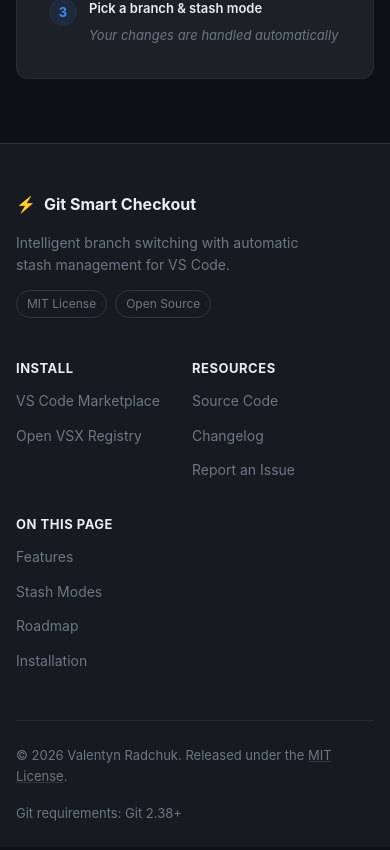
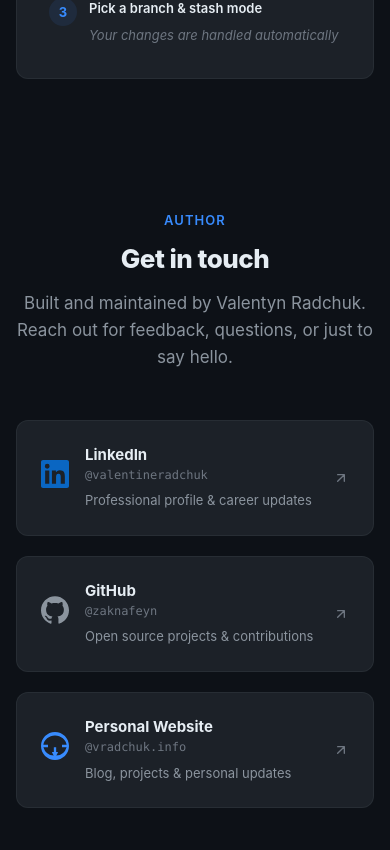
Before and after one commit to zaknafeyn/git-smart-checkout, a React (Vite) app in the folder website/: page / in a window 390 px wide. Shown: the part 7854-8704 px from the top of the page. Built offline with nearby package versions, Linux system fonts and the light colour scheme.

Commit message:
Add Contacts section with LinkedIn, GitHub, and personal website links

```diff
--- a/website/src/App.tsx
+++ b/website/src/App.tsx
@@ -4,6 +4,7 @@
 import { StashModes } from './components/StashModes/StashModes';
 import { PlannedFeatures } from './components/PlannedFeatures/PlannedFeatures';
 import { Installation } from './components/Installation/Installation';
+import { Contact } from './components/Contact/Contact';
 import { Footer } from './components/Footer/Footer';
 
 export function App() {
@@ -16,6 +17,7 @@
         <StashModes />
         <PlannedFeatures />
         <Installation />
+        <Contact />
       </main>
       <Footer />
     </>
--- /dev/null
+++ b/website/src/components/Contact/Contact.module.css
@@ -0,0 +1,162 @@
+.section {
+  padding: 96px 0;
+  background: var(--bg-primary);
+}
+
+.header {
+  text-align: center;
+  margin-bottom: 48px;
+}
+
+.eyebrow {
+  display: inline-block;
+  margin-bottom: 12px;
+  font-size: 13px;
+  font-weight: 600;
+  letter-spacing: 0.08em;
+  text-transform: uppercase;
+  color: var(--accent);
+}
+
+.title {
+  font-size: clamp(26px, 4vw, 40px);
+  font-weight: 800;
+  letter-spacing: -0.02em;
+  color: var(--text-primary);
+  margin: 0 auto 16px;
+  line-height: 1.2;
+}
+
+.subtitle {
+  font-size: 17px;
+  color: var(--text-secondary);
+  max-width: 480px;
+  margin: 0 auto;
+}
+
+.cards {
+  display: grid;
+  grid-template-columns: repeat(3, 1fr);
+  gap: 20px;
+  max-width: 900px;
+  margin: 0 auto;
+}
+
+.card {
+  display: flex;
+  align-items: center;
+  gap: 16px;
+  padding: 24px;
+  border-radius: var(--radius-md);
+  background: var(--bg-card);
+  border: 1px solid var(--border-subtle);
+  text-decoration: none;
+  transition: border-color 0.2s, transform 0.2s, box-shadow 0.2s;
+  position: relative;
+  overflow: hidden;
+}
+
+.card::before {
+  content: '';
+  position: absolute;
+  inset: 0;
+  opacity: 0;
+  transition: opacity 0.2s;
+}
+
+.card:hover {
+  transform: translateY(-3px);
+  box-shadow: var(--shadow-lg);
+}
+
+/* LinkedIn — blue */
+.card.linkedin { color: var(--text-primary) !important; }
+.card.linkedin:hover { border-color: #0a66c2; }
+.card.linkedin::before { background: radial-gradient(circle at 0% 0%, rgba(10, 102, 194, 0.08) 0%, transparent 60%); }
+.card.linkedin:hover::before { opacity: 1; }
+.card.linkedin .cardIcon { color: #0a66c2; }
+
+/* GitHub — neutral */
+.card.github { color: var(--text-primary) !important; }
+.card.github:hover { border-color: var(--text-muted); }
+.card.github::before { background: radial-gradient(circle at 0% 0%, rgba(255,255,255, 0.04) 0%, transparent 60%); }
+.card.github:hover::before { opacity: 1; }
+.card.github .cardIcon { color: var(--text-secondary); }
+
+/* Website — accent */
+.card.website { color: var(--text-primary) !important; }
+.card.website:hover { border-color: var(--accent); }
+.card.website::before { background: radial-gradient(circle at 0% 0%, rgba(56, 139, 253, 0.08) 0%, transparent 60%); }
+.card.website:hover::before { opacity: 1; }
+.card.website .cardIcon { color: var(--accent); }
+
+.cardIcon {
+  flex-shrink: 0;
+  transition: transform 0.2s;
+  position: relative;
+  z-index: 1;
+}
+
+.card:hover .cardIcon {
+  transform: scale(1.1);
+}
+
+.cardBody {
+  flex: 1;
+  min-width: 0;
+  position: relative;
+  z-index: 1;
+}
+
+.cardMeta {
+  display: flex;
+  flex-direction: column;
+  gap: 2px;
+  margin-bottom: 6px;
+}
+
+.cardLabel {
+  font-size: 15px;
+  font-weight: 700;
+  color: var(--text-primary);
+  line-height: 1.3;
+}
+
+.cardHandle {
+  font-size: 12px;
+  color: var(--text-muted);
+  font-family: var(--font-mono);
+}
+
+.cardDesc {
+  font-size: 13px;
+  line-height: 1.5;
+  color: var(--text-secondary);
+}
+
+.arrow {
+  flex-shrink: 0;
+  color: var(--text-muted);
+  transition: color 0.2s, transform 0.2s;
+  position: relative;
+  z-index: 1;
+  margin-left: auto;
+}
+
+.card:hover .arrow {
+  color: var(--text-secondary);
+  transform: translate(2px, -2px);
+}
+
+@media (max-width: 900px) {
+  .cards {
+    grid-template-columns: 1fr;
+    max-width: 480px;
+  }
+}
+
+@media (max-width: 768px) {
+  .section {
+    padding: 64px 0;
+  }
+}
--- /dev/null
+++ b/website/src/components/Contact/Contact.tsx
@@ -0,0 +1,95 @@
+import styles from './Contact.module.css';
+
+const contacts = [
+  {
+    id: 'linkedin',
+    href: 'https://www.linkedin.com/in/valentineradchuk/',
+    label: 'LinkedIn',
+    handle: 'valentineradchuk',
+    description: 'Professional profile & career updates',
+    icon: (
+      <svg width="28" height="28" viewBox="0 0 24 24" fill="currentColor" aria-hidden="true">
+        <path d="M20.447 20.452h-3.554v-5.569c0-1.328-.027-3.037-1.852-3.037-1.853 0-2.136 1.445-2.136 2.939v5.667H9.351V9h3.414v1.561h.046c.477-.9 1.637-1.85 3.37-1.85 3.601 0 4.267 2.37 4.267 5.455v6.286zM5.337 7.433a2.062 2.062 0 0 1-2.063-2.065 2.064 2.064 0 1 1 2.063 2.065zm1.782 13.019H3.555V9h3.564v11.452zM22.225 0H1.771C.792 0 0 .774 0 1.729v20.542C0 23.227.792 24 1.771 24h20.451C23.2 24 24 23.227 24 22.271V1.729C24 .774 23.2 0 22.222 0h.003z" />
+      </svg>
+    ),
+    color: 'linkedin',
+  },
+  {
+    id: 'github',
+    href: 'https://github.com/zaknafeyn',
+    label: 'GitHub',
+    handle: 'zaknafeyn',
+    description: 'Open source projects & contributions',
+    icon: (
+      <svg width="28" height="28" viewBox="0 0 24 24" fill="currentColor" aria-hidden="true">
+        <path d="M12 .297c-6.63 0-12 5.373-12 12 0 5.303 3.438 9.8 8.205 11.385.6.113.82-.258.82-.577 0-.285-.01-1.04-.015-2.04-3.338.724-4.042-1.61-4.042-1.61C4.422 18.07 3.633 17.7 3.633 17.7c-1.087-.744.084-.729.084-.729 1.205.084 1.838 1.236 1.838 1.236 1.07 1.835 2.809 1.305 3.495.998.108-.776.417-1.305.76-1.605-2.665-.3-5.466-1.332-5.466-5.93 0-1.31.465-2.38 1.235-3.22-.135-.303-.54-1.523.105-3.176 0 0 1.005-.322 3.3 1.23.96-.267 1.98-.399 3-.405 1.02.006 2.04.138 3 .405 2.28-1.552 3.285-1.23 3.285-1.23.645 1.653.24 2.873.12 3.176.765.84 1.23 1.91 1.23 3.22 0 4.61-2.805 5.625-5.475 5.92.42.36.81 1.096.81 2.22 0 1.606-.015 2.896-.015 3.286 0 .315.21.69.825.57C20.565 22.092 24 17.592 24 12.297c0-6.627-5.373-12-12-12" />
+      </svg>
+    ),
+    color: 'github',
+  },
+  {
+    id: 'website',
+    href: 'https://vradchuk.info/',
+    label: 'Personal Website',
+    handle: 'vradchuk.info',
+    description: 'Blog, projects & personal updates',
+    icon: (
+      <svg width="28" height="28" viewBox="0 0 24 24" fill="currentColor" aria-hidden="true">
+        <path d="M12 0C5.373 0 0 5.373 0 12s5.373 12 12 12 12-5.373 12-12S18.627 0 12 0zm1 16.057v-3h-2v4H9.38c.476 1.119.999 2.169 1.556 3.118A10.024 10.024 0 0 1 2.049 13H6v-2H2.049C2.5 6.81 6.866 3 12 3s9.5 3.81 9.951 8H18v2h3.951a10.024 10.024 0 0 1-8.887 7.175c.557-.95 1.08-2 1.556-3.118H13v-1z" />
+      </svg>
+    ),
+    color: 'website',
+  },
+];
+
+export function Contact() {
+  return (
+    <section id="contact" className={styles.section}>
+      <div className="container">
+        <div className={styles.header}>
+          <span className={styles.eyebrow}>Author</span>
+          <h2 className={styles.title}>Get in touch</h2>
+          <p className={styles.subtitle}>
+            Built and maintained by Valentyn Radchuk. Reach out for feedback,
+            questions, or just to say hello.
+          </p>
+        </div>
+
+        <div className={styles.cards}>
+          {contacts.map((c) => (
+            <a
+              key={c.id}
+              href={c.href}
+              target="_blank"
+              rel="noreferrer"
+              className={`${styles.card} ${styles[c.color]}`}
+            >
+              <div className={styles.cardIcon}>{c.icon}</div>
+              <div className={styles.cardBody}>
+                <div className={styles.cardMeta}>
+                  <span className={styles.cardLabel}>{c.label}</span>
+                  <span className={styles.cardHandle}>@{c.handle}</span>
+                </div>
+                <p className={styles.cardDesc}>{c.description}</p>
+              </div>
+              <svg
+                className={styles.arrow}
+                width="16"
+                height="16"
+                viewBox="0 0 24 24"
+                fill="none"
+                stroke="currentColor"
+                strokeWidth="2"
+                strokeLinecap="round"
+                strokeLinejoin="round"
+                aria-hidden="true"
+              >
+                <path d="M7 17L17 7M17 7H7M17 7v10" />
+              </svg>
+            </a>
+          ))}
+        </div>
+      </div>
+    </section>
+  );
+}
--- a/website/src/components/Footer/Footer.tsx
+++ b/website/src/components/Footer/Footer.tsx
@@ -5,6 +5,9 @@
 const GITHUB_URL = 'https://github.com/zaknafeyn/git-smart-checkout';
 const ISSUES_URL = 'https://github.com/zaknafeyn/git-smart-checkout/issues';
 const CHANGELOG_URL = 'https://github.com/zaknafeyn/git-smart-checkout/blob/main/CHANGELOG.md';
+const LINKEDIN_URL = 'https://www.linkedin.com/in/valentineradchuk/';
+const GITHUB_PROFILE_URL = 'https://github.com/zaknafeyn';
+const PERSONAL_SITE_URL = 'https://vradchuk.info/';
 
 export function Footer() {
   return (
@@ -59,6 +62,14 @@
               <a href="#stash-modes" className={styles.link}>Stash Modes</a>
               <a href="#roadmap" className={styles.link}>Roadmap</a>
               <a href="#install" className={styles.link}>Installation</a>
+              <a href="#contact" className={styles.link}>Contact</a>
+            </div>
+
+            <div className={styles.linkGroup}>
+              <h4 className={styles.linkGroupTitle}>Author</h4>
+              <a href={LINKEDIN_URL} target="_blank" rel="noreferrer" className={styles.link}>LinkedIn</a>
+              <a href={GITHUB_PROFILE_URL} target="_blank" rel="noreferrer" className={styles.link}>GitHub Profile</a>
+              <a href={PERSONAL_SITE_URL} target="_blank" rel="noreferrer" className={styles.link}>vradchuk.info</a>
             </div>
           </div>
         </div>
--- a/website/src/components/Header/Header.tsx
+++ b/website/src/components/Header/Header.tsx
@@ -39,6 +39,7 @@
           <a href="#stash-modes" className={styles.navLink} onClick={() => setMenuOpen(false)}>Stash Modes</a>
           <a href="#roadmap" className={styles.navLink} onClick={() => setMenuOpen(false)}>Roadmap</a>
           <a href="#install" className={styles.navLink} onClick={() => setMenuOpen(false)}>Install</a>
+          <a href="#contact" className={styles.navLink} onClick={() => setMenuOpen(false)}>Contact</a>
           <a href={GITHUB_URL} className={styles.navLink} target="_blank" rel="noreferrer">GitHub</a>
           <a href={MARKETPLACE_URL} className={styles.installBtn} target="_blank" rel="noreferrer">
             Install Free
```
